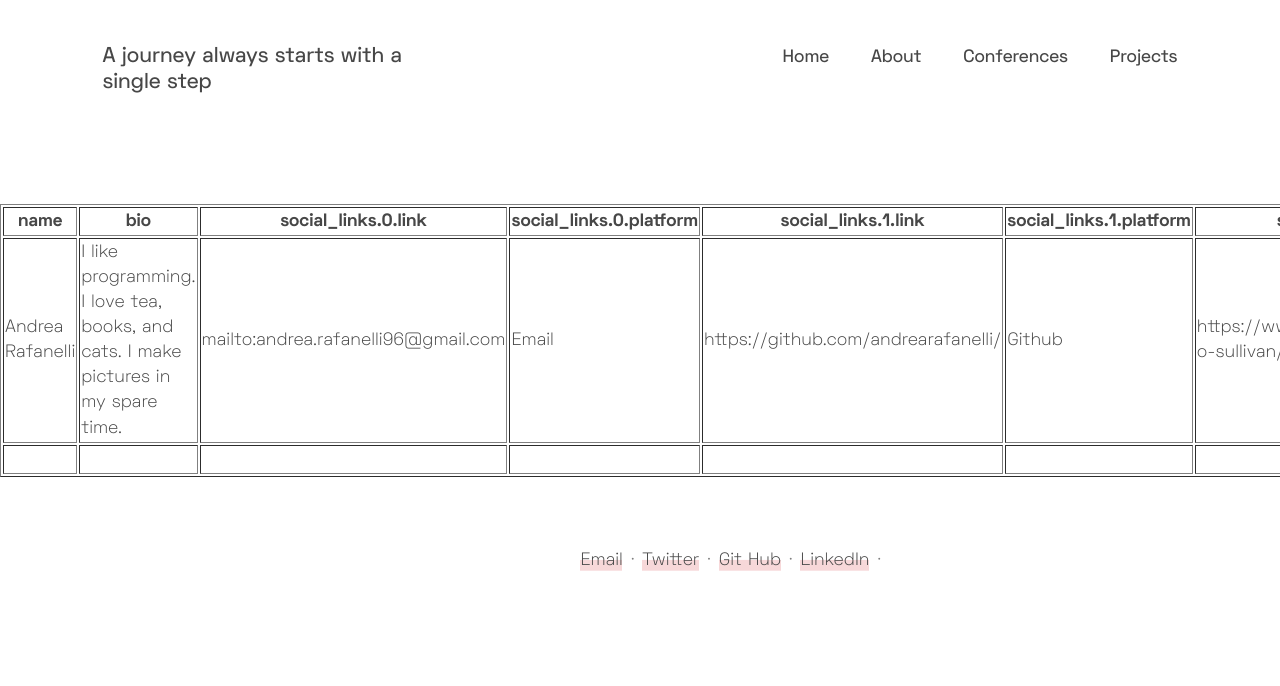
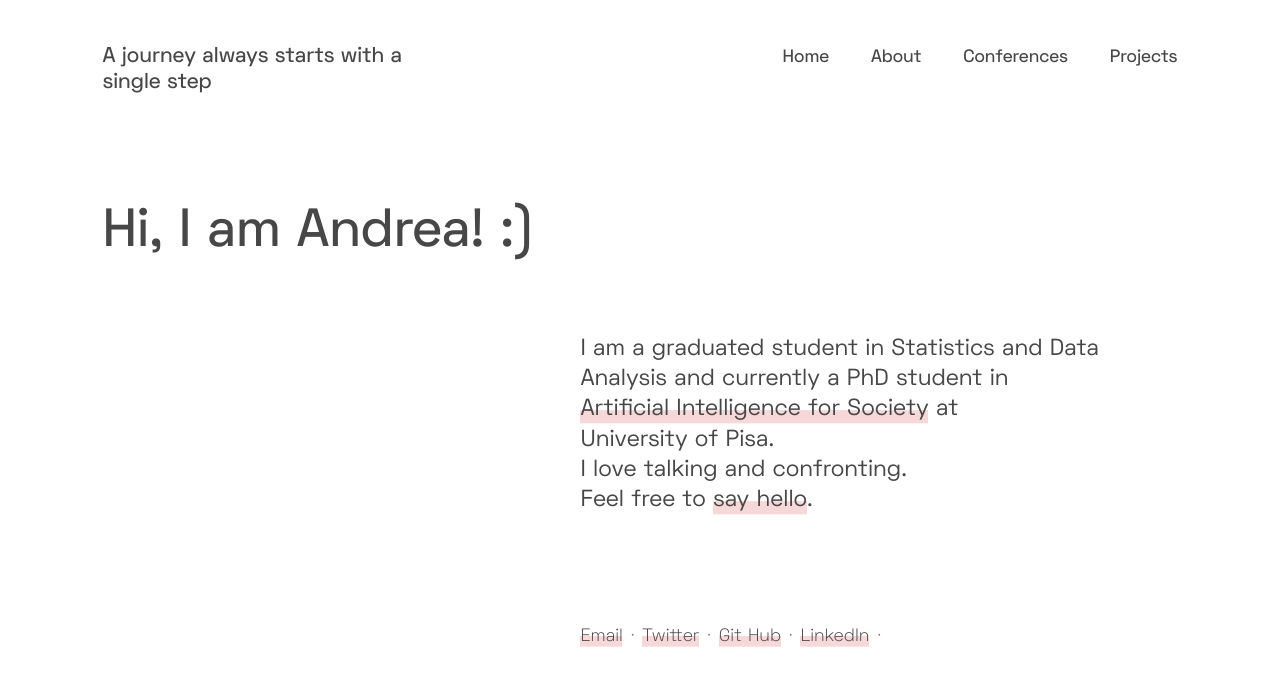
Before and after one commit to lollix91/andrearafanelli.github.io, a Jekyll site: the page built from index.html, in a window 1280 px wide. Shown: the top 686 px of the page. Built offline with Jekyll 4.4.1, drawn with Linux system fonts in a browser that asks for light colours.

Commit message:
Update index.html

```diff
--- a/index.html
+++ b/index.html
@@ -1,56 +1,25 @@
 ---
 layout: default
 ---
+<div class="container -alternate1">
+  <p class="about">
 
-<!DOCTYPE html>
-<html>
-	<head>
-		<meta charset='UTF-8'>
-			<title>JSON To HTML using codebeautify.org</title>
-		</head>
-		<body>
-			<table border=1>
-				<thead>
-					<tr>
-						<th>name</th>
-						<th>bio</th>
-						<th>social_links.0.link</th>
-						<th>social_links.0.platform</th>
-						<th>social_links.1.link</th>
-						<th>social_links.1.platform</th>
-						<th>social_links.2.link</th>
-						<th>social_links.2.platform</th>
-						<th>cover_image</th>
-					</tr>
-				</thead>
-				<tbody>
-					<tr>
-						<td>Andrea Rafanelli</td>
-						<td>I like programming. I love tea, books, and cats. I make pictures in my spare time.</td>
-						<td>mailto:andrea.rafanelli96@gmail.com</td>
-						<td>Email</td>
-						<td>https://github.com/andrearafanelli/</td>
-						<td>Github</td>
-						<td>https://www.linkedin.com/in/joshua-o-sullivan/</td>
-						<td>LinkedIn</td>
-						<td>../favicon.png</td>
-					</tr>
-					<tr>
-						<td></td>
-						<td>&nbsp</td>
-						<td>&nbsp</td>
-						<td>&nbsp</td>
-						<td>&nbsp</td>
-						<td>&nbsp</td>
-						<td>&nbsp</td>
-						<td>&nbsp</td>
-						<td>&nbsp</td>
-						<td>&nbsp</td>
-						<td>&nbsp</td>
-						<td>&nbsp</td>
-						<td>&nbsp</td>
-					</tr>
-				</tbody>
-			</table>
-		</body>
-	</html>
+    Hi, I am Andrea! :)
+  </p>
+  <div>
+  </div>
+</div>
+<div class="container recipe">
+  <div></div>
+  <div>
+    <p class="lede">
+     I am a graduated student in Statistics and Data Analysis and currently a PhD student in <a href="https://phd-ai-society.di.unipi.it/"> Artificial Intelligence for Society</a> at
+      <br> University of Pisa.
+     <br>
+     I love talking and confronting.
+      <br>
+     Feel free to <a href="mailto:andrea.rafanelli@phd.unipi.it">say hello</a>.
+    </p
+
+  </div>
+</div>
```
